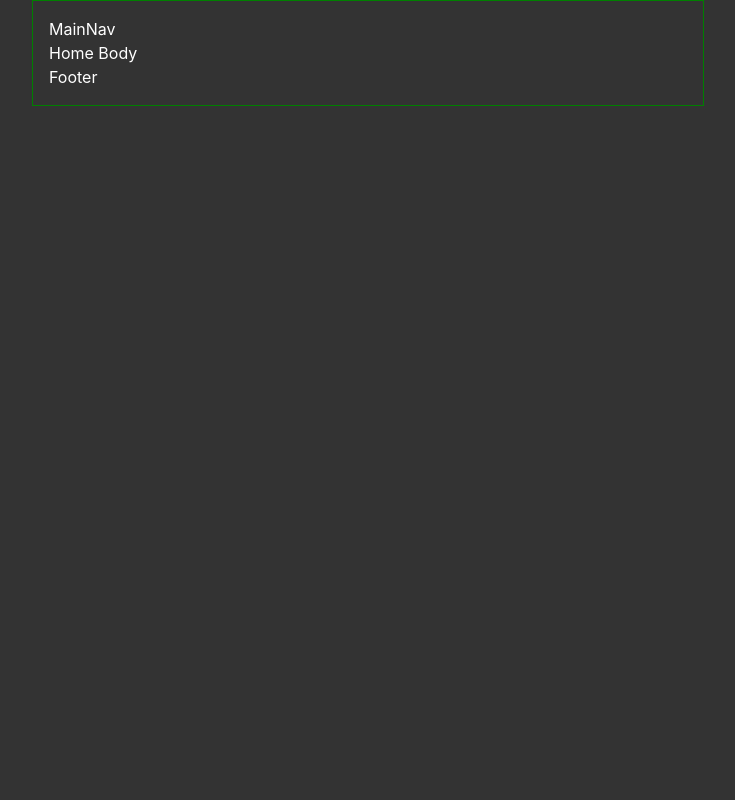
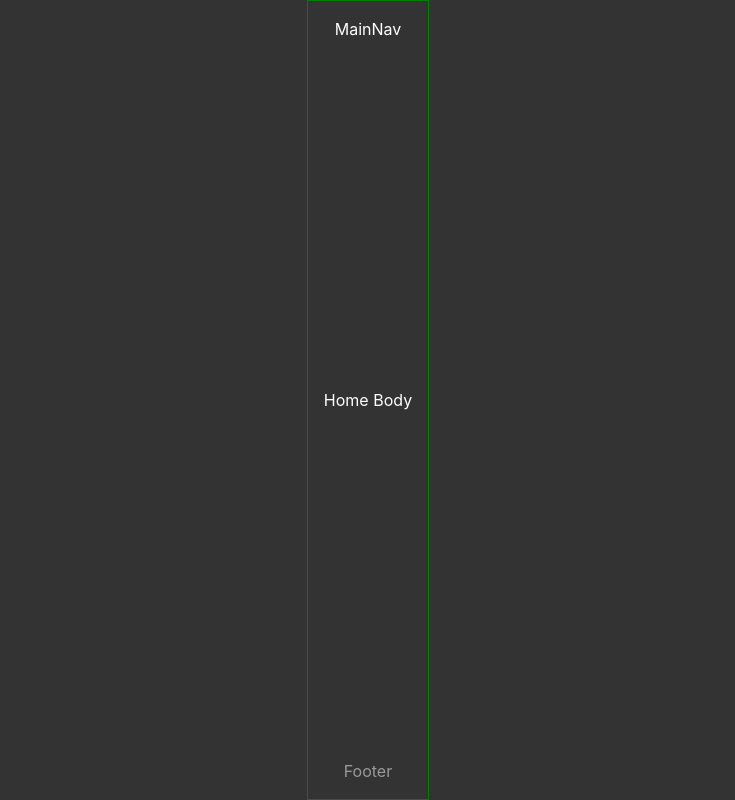
Before and after one commit to namgivu/lienminhhuyenthoai, a React (Create React App) app: page / in a window 1280 px wide. Shown: the whole page, without its empty margins (272-1007 px from the left). Built offline with nearby package versions, Linux system fonts and the light colour scheme.

Commit message:
add draft layout

```diff
--- a/src/compoments/Footer/Footer.jsx
+++ b/src/compoments/Footer/Footer.jsx
@@ -1,7 +1,8 @@
 import React from "react";
+import "./footer.scss";
 
 const Footer = () => {
-  return <footer> Footer </footer>;
+  return <footer className="home__footer mt-auto"> Footer </footer>;
 };
 
 export default Footer;
--- /dev/null
+++ b/src/compoments/Footer/_variable.scss
@@ -0,0 +1 @@
+$TextColorFooter: rgba(255, 255, 255, 0.5);
--- /dev/null
+++ b/src/compoments/Footer/footer.scss
@@ -0,0 +1,7 @@
+@import "./variable";
+
+.home {
+  &__footer {
+    color: $TextColorFooter;
+  }
+}
--- a/src/compoments/Navigation/MainNavigation/MainNavigation.jsx
+++ b/src/compoments/Navigation/MainNavigation/MainNavigation.jsx
@@ -1,8 +1,9 @@
 import React from "react";
+import "./MainNavigation.scss";
 
 import Navigation from "../Navigation";
 const MainNavigation = () => {
-  return <Navigation>MainNav</Navigation>;
+  return <Navigation className="mb-auto">MainNav</Navigation>;
 };
 
 export default MainNavigation;
--- a/src/compoments/Navigation/Navigation.jsx
+++ b/src/compoments/Navigation/Navigation.jsx
@@ -1,7 +1,7 @@
 import React from "react";
 
 const Navigation = (props) => {
-  return <header>{props.children}</header>;
+  return <header className={props.className}>{props.children}</header>;
 };
 
 export default Navigation;
--- a/src/pages/Home/HomePage.jsx
+++ b/src/pages/Home/HomePage.jsx
@@ -9,10 +9,8 @@ const Home = () => {
   return (
     <React.Fragment>
       <div className="page-wrapper d-flex h-100 p-3 mx-auto flex-column debug">
-        <div className="content">
-          <MainNavigation />
-          <HomeBody />
-        </div>
+        <MainNavigation />
+        <HomeBody />
         <Footer />
       </div>
     </React.Fragment>
--- a/src/pages/Home/home.scss
+++ b/src/pages/Home/home.scss
@@ -3,8 +3,20 @@
   padding: 0;
   margin: 0;
   text-rendering: optimizeLegibility;
+  box-sizing: border-box;
+  color: $HomePageTextColor;
+}
+
+html,
+body {
+  height: 100%;
   background-color: $HomePageBackGround;
-  color: $HomePageTextColor;
+}
+
+body {
+  display: flex;
+  text-align: center !important;
+  justify-content: center;
 }
 
 .debug {
```
Also changed, not shown: src/compoments/Navigation/MainNavigation/MainNavigation.scss (added).
